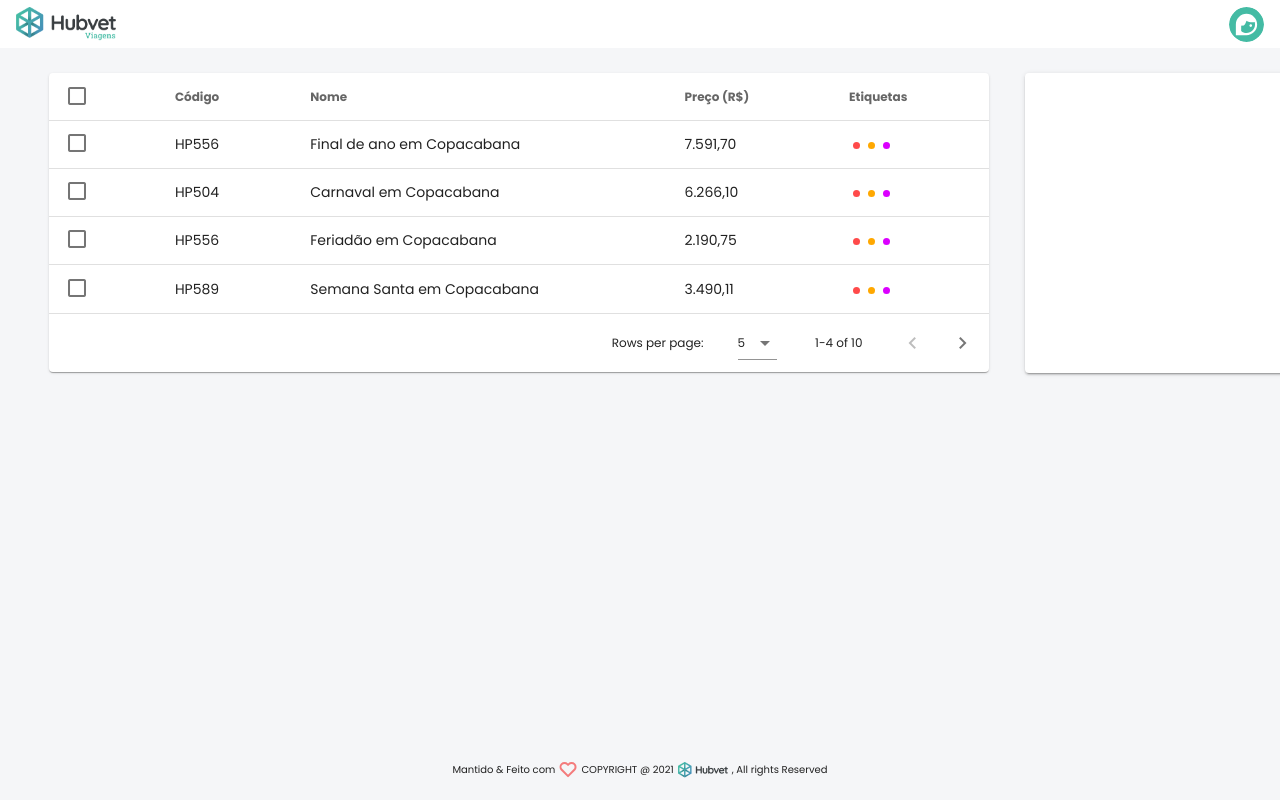
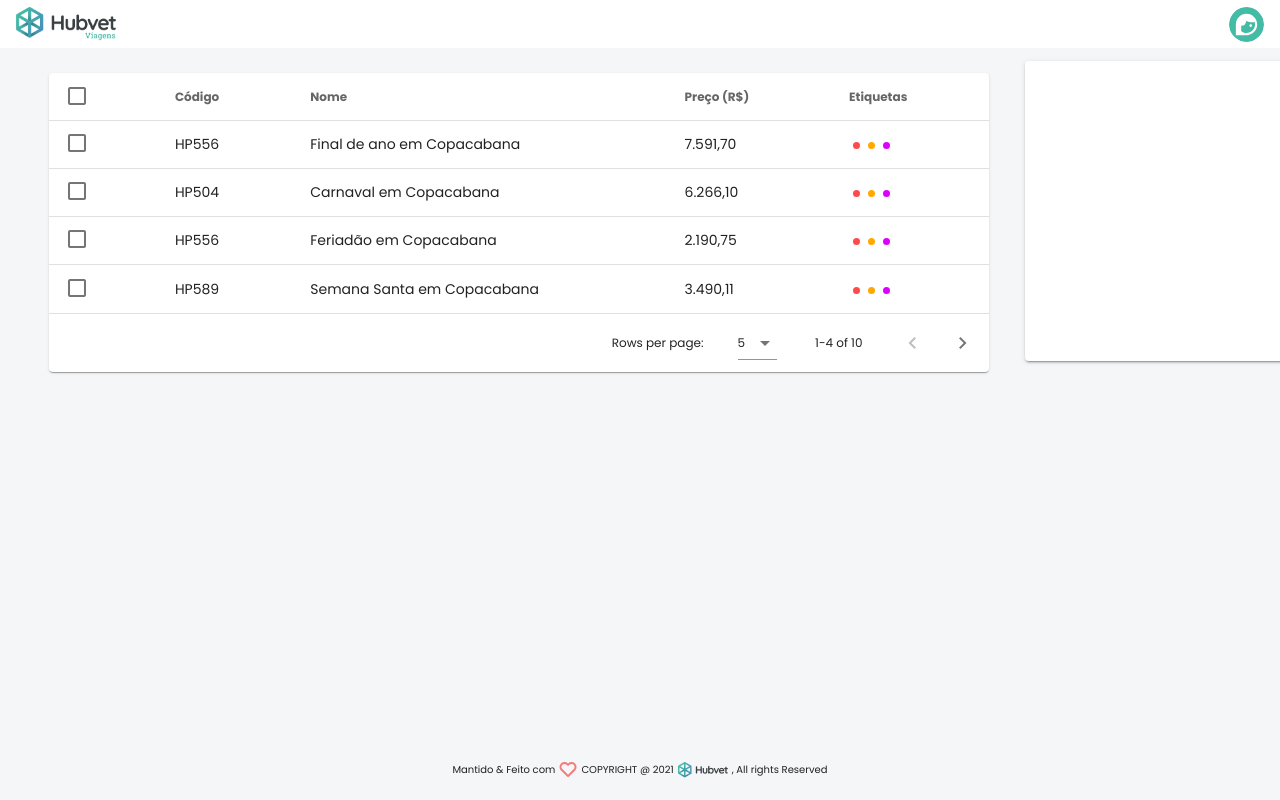
Before and after one commit to juliovt-07/desafio-hubvet, a Vue app: page /list-items in a window 1280 px wide. Built offline with nearby package versions, Linux system fonts and the light colour scheme.

Commit message:
Align listing to the top

```diff
--- a/src/views/List.vue
+++ b/src/views/List.vue
@@ -1,7 +1,7 @@
 <template>
   <v-container class="items-list">
     <TopBar/>
-    <v-row align="center">
+    <v-row align="top">
       <v-col cols="10">
         <ItemsList/>
       </v-col>
```
